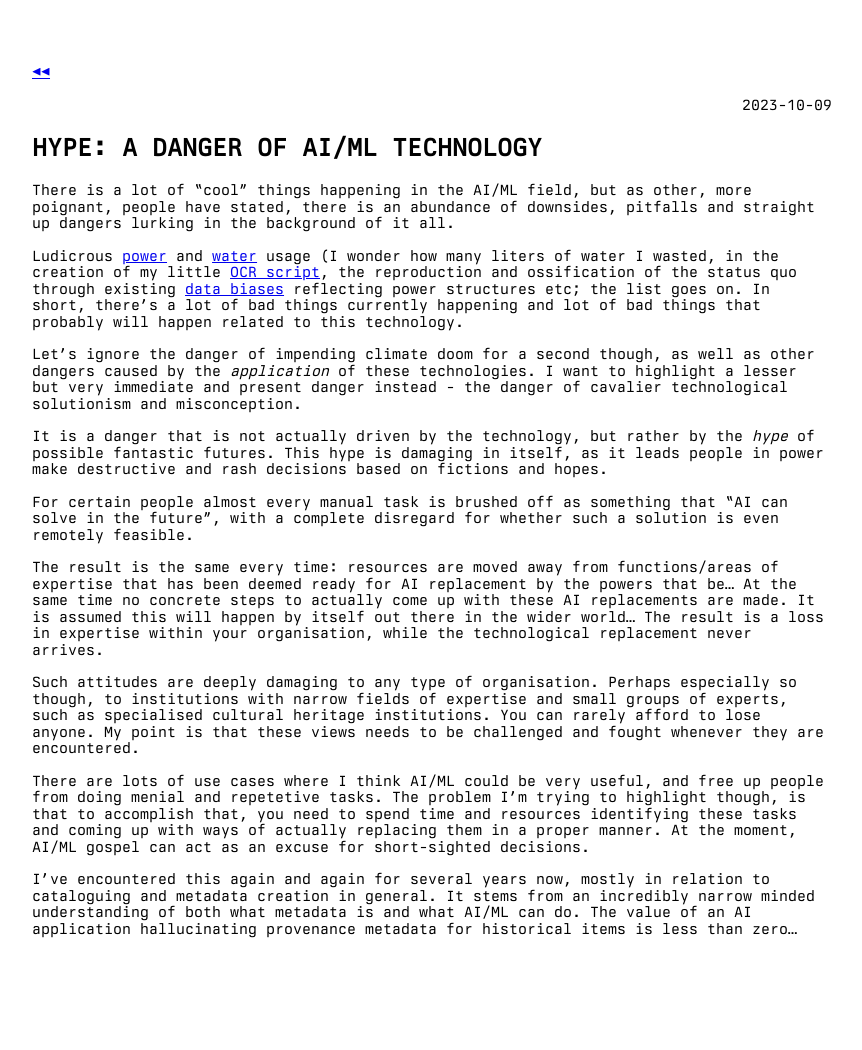
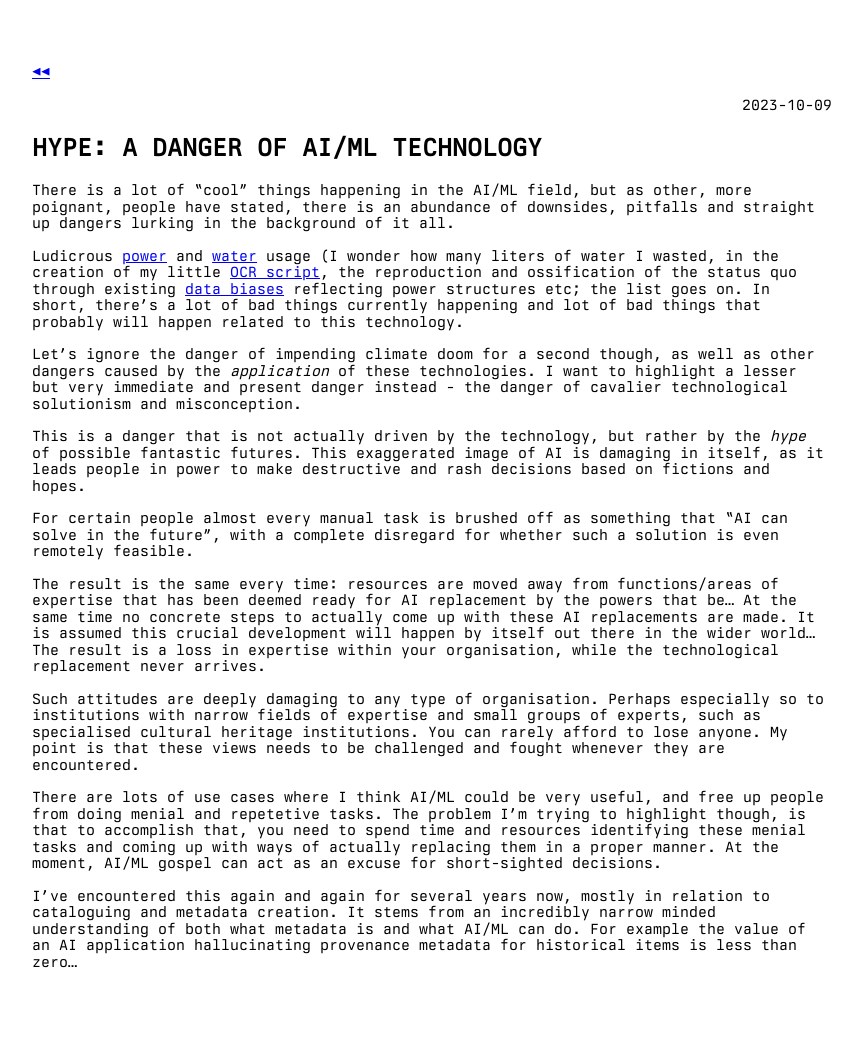
Before and after one commit to torbjornbp/torbjornbp.github.io, a Jekyll site: the page built from _posts/documents/2023-10-09-ai-misconceptions.md, in a window 1280 px wide. Shown: the whole page, without its empty margins (208-1070 px from the left). Built offline with Jekyll 4.4.1, drawn with Linux system fonts in a browser that asks for light colours; before the commit the page ends 1017 px from its top, so only the background shows below that.

Commit message:
Update 2023-10-09-ai-misconceptions.md

```diff
--- a/_posts/documents/2023-10-09-ai-misconceptions.md
+++ b/_posts/documents/2023-10-09-ai-misconceptions.md
@@ -10,14 +10,14 @@
 
 Let's ignore the danger of impending climate doom for a second though, as well as other dangers caused by the *application* of these technologies. I want to highlight a lesser but very immediate and present danger instead - the danger of cavalier technological solutionism and misconception.
 
-It is a danger that is not actually driven by the technology, but rather by the *hype* of possible fantastic futures. This hype is damaging in itself, as it leads people in power make destructive and rash decisions based on fictions and hopes.
+This is a danger that is not actually driven by the technology, but rather by the *hype* of possible fantastic futures. This exaggerated image of AI is damaging in itself, as it leads people in power to make destructive and rash decisions based on fictions and hopes.
 
 For certain people almost every manual task is brushed off as something that "AI can solve in the future", with a complete disregard for whether such a solution is even remotely feasible.
 
-The result is the same every time: resources are moved away from functions/areas of expertise that has been deemed ready for AI replacement by the powers that be... At the same time no concrete steps to actually come up with these AI replacements are made. It is assumed this will happen by itself out there in the wider world... The result is a loss in expertise within your organisation, while the technological replacement never arrives.
+The result is the same every time: resources are moved away from functions/areas of expertise that has been deemed ready for AI replacement by the powers that be... At the same time no concrete steps to actually come up with these AI replacements are made. It is assumed this crucial development will happen by itself out there in the wider world... The result is a loss in expertise within your organisation, while the technological replacement never arrives.
 
-Such attitudes are deeply damaging to any type of organisation. Perhaps especially so though, to institutions with narrow fields of expertise and small groups of experts, such as specialised cultural heritage institutions. You can rarely afford to lose anyone. My point is that these views needs to be challenged and fought whenever they are encountered.
+Such attitudes are deeply damaging to any type of organisation. Perhaps especially so to institutions with narrow fields of expertise and small groups of experts, such as specialised cultural heritage institutions. You can rarely afford to lose anyone. My point is that these views needs to be challenged and fought whenever they are encountered.
 
-There are lots of use cases where I think AI/ML could be very useful, and free up people from doing menial and repetetive tasks. The problem I'm trying to highlight though, is that to accomplish that, you need to spend time and resources identifying these tasks and coming up with ways of actually replacing them in a proper manner. At the moment, AI/ML gospel can act as an excuse for short-sighted decisions.
+There are lots of use cases where I think AI/ML could be very useful, and free up people from doing menial and repetetive tasks. The problem I'm trying to highlight though, is that to accomplish that, you need to spend time and resources identifying these menial tasks and coming up with ways of actually replacing them in a proper manner. At the moment, AI/ML gospel can act as an excuse for short-sighted decisions.
 
-I've encountered this again and again for several years now, mostly in relation to cataloguing and metadata creation in general. It stems from an incredibly narrow minded understanding of both what metadata is and what AI/ML can do. The value of an AI application hallucinating provenance metadata for historical items is less than zero...
+I've encountered this again and again for several years now, mostly in relation to cataloguing and metadata creation. It stems from an incredibly narrow minded understanding of both what metadata is and what AI/ML can do. For example the value of an AI application hallucinating provenance metadata for historical items is less than zero...
```
